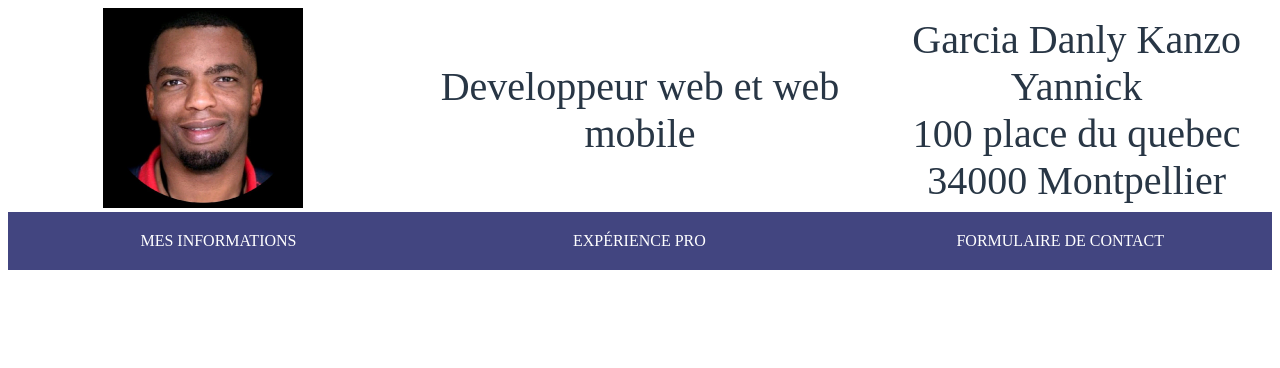
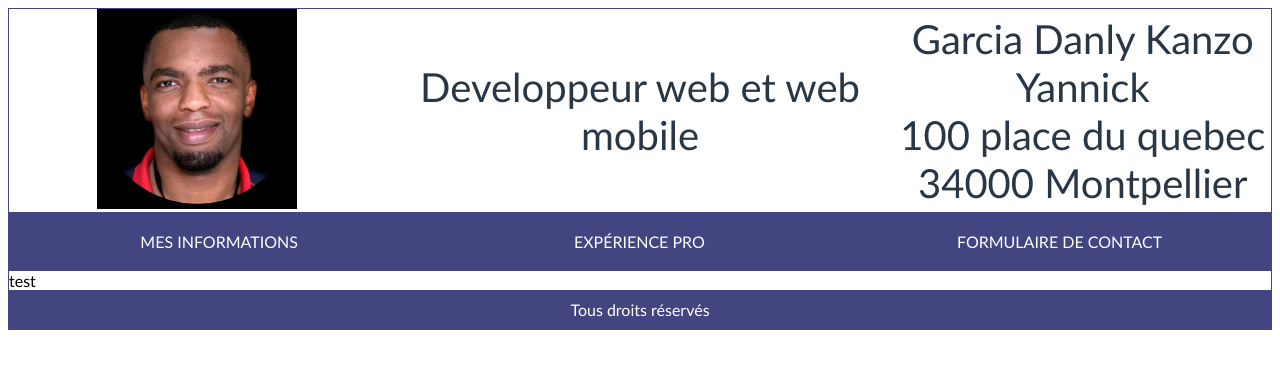
Before and after one commit to Garcia-yannick/Projet-1-CV-html-css, a plain HTML site: page cv.html in a window 1280 px wide. Drawn offline with Linux system fonts and the light colour scheme.

Commit message:
Le footer

```diff
--- a/css/main.css
+++ b/css/main.css
@@ -1,5 +1,6 @@
 body{
-    font-family: Berlin Sans FB;
+    font-family: 'Berlin Sans FB','Trebuchet MS', Arial;
+    border:1px solid #424580;
 }
 .size40{
     font-size: 40px;
@@ -13,7 +14,17 @@ body{
 .colorOrange{
     color: #ff8000;
 }
+.colorWhite{
+    color: white;
+}
 
+.text-center{
+    text-align: center;
+}
+
+.bg-colorBlue3{
+    background-color: #424580;
+}
 
 /*********
 ** Header
@@ -41,3 +52,13 @@ body{
 /*********
 ** FIN Header
 ******/
+
+/********
+** Footer
+*****/
+.footer{
+    padding: 10px;
+}
+/********
+** Fin Footer
+*****/
--- a/css/menu.css
+++ b/css/menu.css
@@ -1,6 +1,3 @@
-nav{
-    background-color:#424580 ;
-}
 
 nav ul{
     margin: 0;
--- a/cv.html
+++ b/cv.html
@@ -24,7 +24,7 @@
         </div>
     </div>
     <!-- Nav -->
-    <nav>
+    <nav class="bg-colorBlue3">
         <ul>
             <li class="menuInfo">
                 <a href="#">mes informations</a>
@@ -37,5 +37,16 @@
             </li>
         </ul>
     </nav>
+    <!-- Corps du site -->
+    <div class="corps">
+        test
+
+    </div>
+
+    <!-- Footer du site -->
+    <div class="footer text-center colorWhite bg-colorBlue3">
+        Tous droits réservés
+
+    </div>
 </body>
 </html>
```
